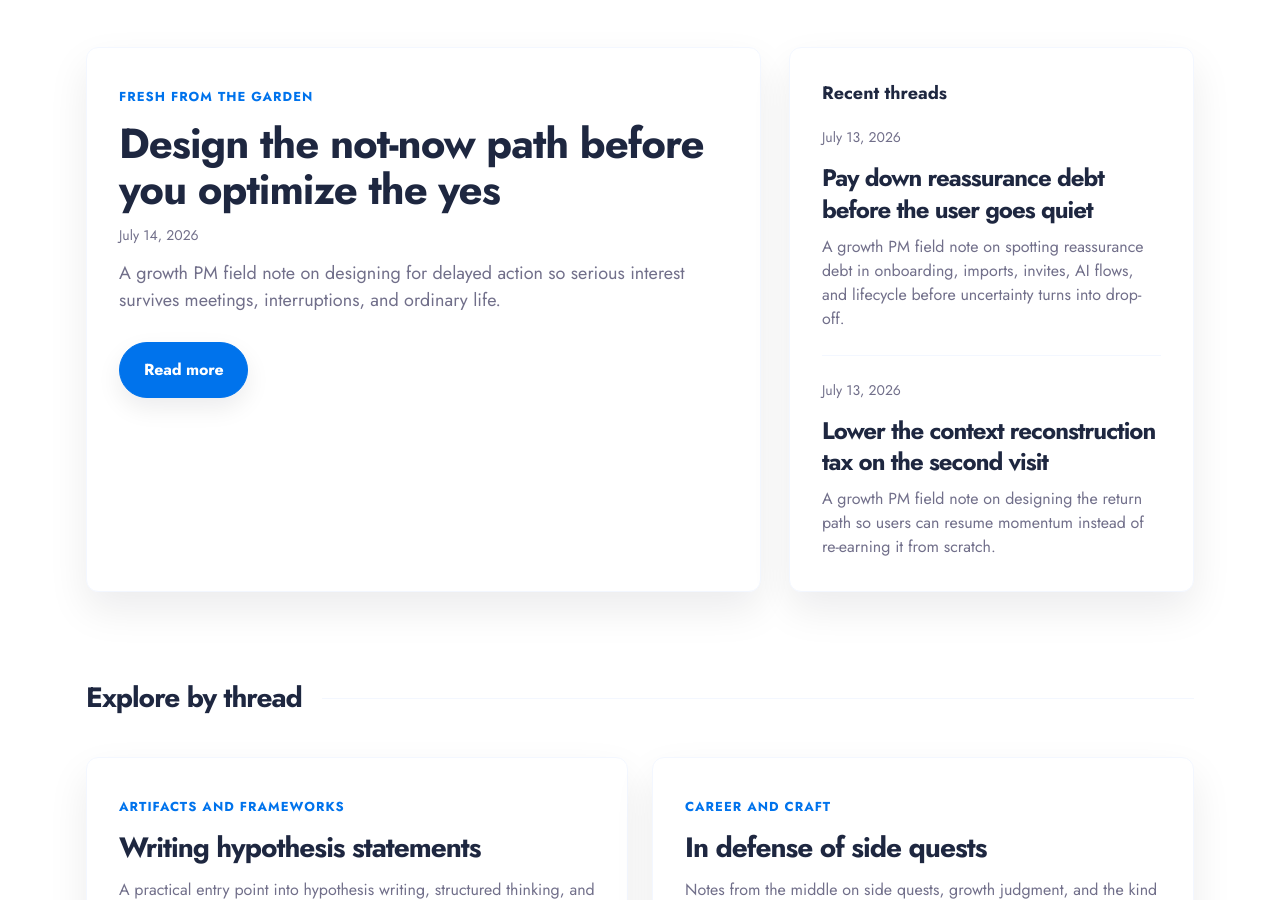
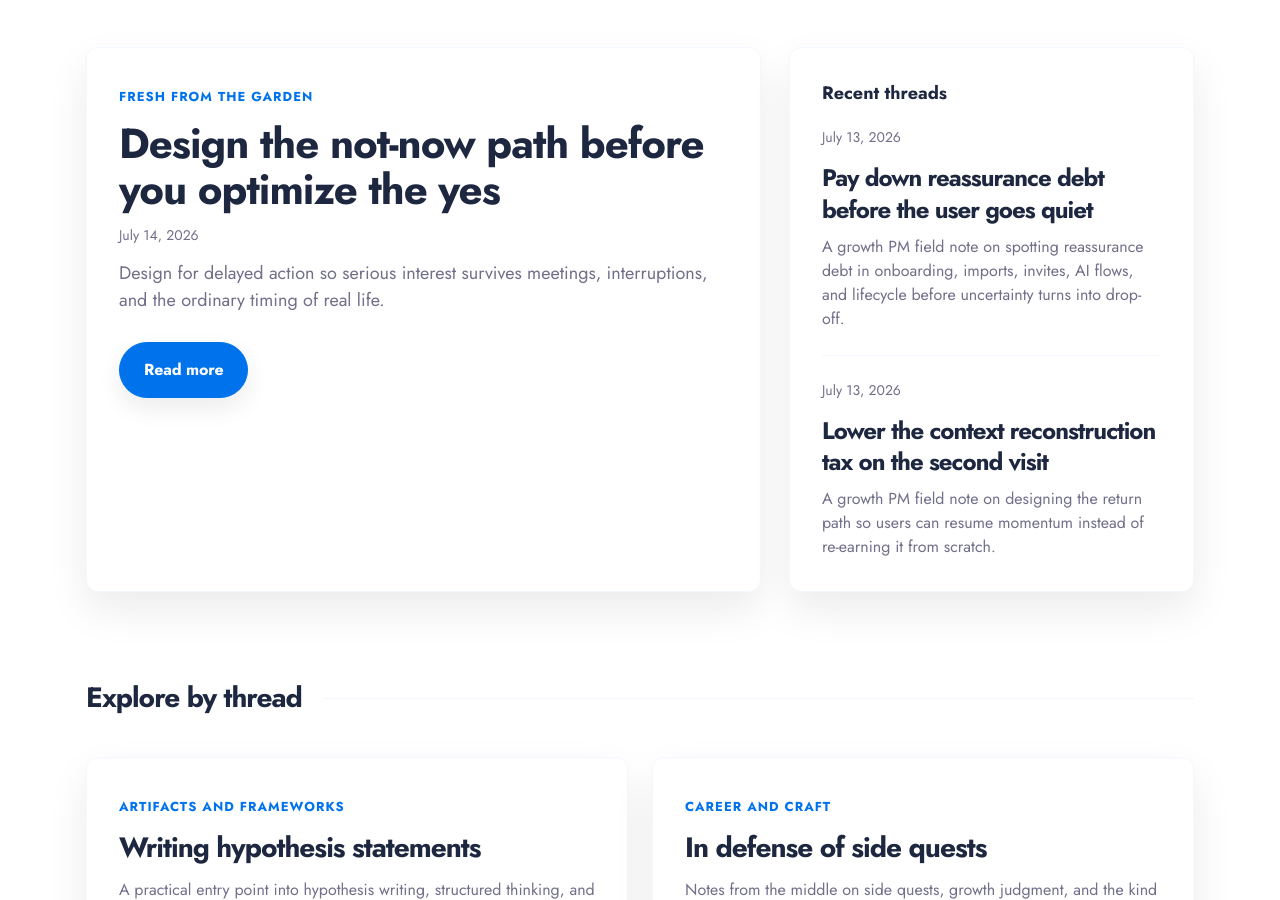
Before and after one commit to austinjbay/austinjbay.github.io, a Jekyll site: the page built from index.md, in a window 1280 px wide and 900 px high, scrolled down 889 px. Built offline with Jekyll 4.4.1, drawn with Linux system fonts in a browser that asks for light colours; nearby versions of some CDN libraries.

Commit message:
Refresh not-now path byline

```diff
--- a/_posts/2026-07-14-design-the-not-now-path-before-you-optimize-the-yes.md
+++ b/_posts/2026-07-14-design-the-not-now-path-before-you-optimize-the-yes.md
@@ -1,7 +1,7 @@
 ---
 title: "Design the not-now path before you optimize the yes"
 subtitle: "Why committed users still disappear when a product treats deferred intent like lost intent."
-description: "A growth PM field note on designing for delayed action so serious interest survives meetings, interruptions, and ordinary life."
+description: "Design for delayed action so serious interest survives meetings, interruptions, and the ordinary timing of real life."
 date: 2026-07-14
 image: /assets/images/notebook.jpg
 layout: post
```
